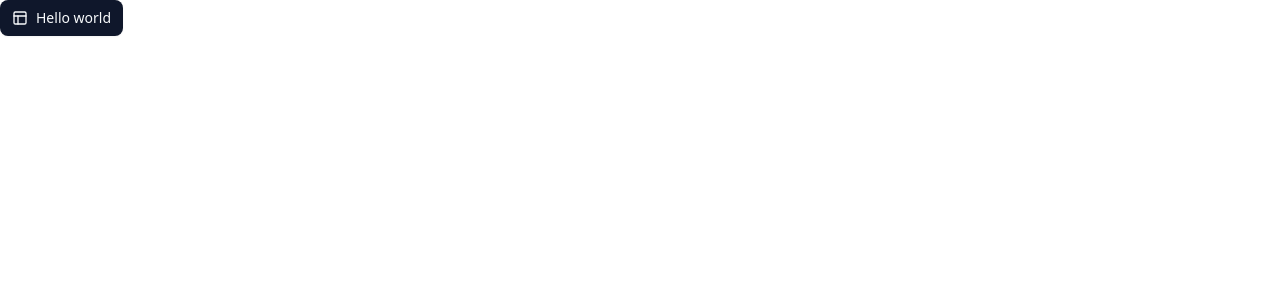
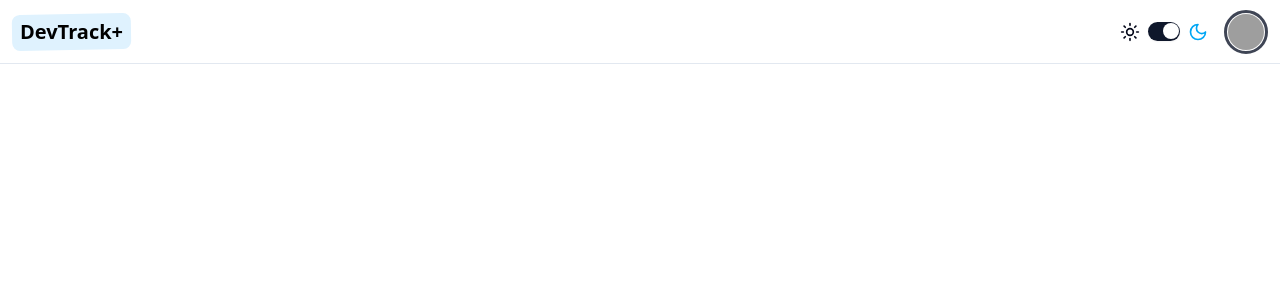
Before and after one commit to dhirajaryaa/DevTrackplus, a React (Vite) app in the folder client/: page / in a window 1280 px wide. Shown: the top 300 px of the page. Built offline with nearby package versions, Linux system fonts and the light colour scheme; grey boxes are pictures that could not be loaded.

Commit message:
style : Add Header and UserProfile components with dark mode toggle and routing

```diff
--- a/client/package.json
+++ b/client/package.json
@@ -17,6 +17,7 @@
     "@radix-ui/react-label": "^2.1.2",
     "@radix-ui/react-separator": "^1.1.2",
     "@radix-ui/react-slot": "^1.1.2",
+    "@radix-ui/react-switch": "^1.1.3",
     "@radix-ui/react-tooltip": "^1.1.8",
     "@tailwindcss/vite": "^4.0.15",
     "class-variance-authority": "^0.7.1",
@@ -25,6 +26,7 @@
     "next-themes": "^0.4.6",
     "react": "^19.0.0",
     "react-dom": "^19.0.0",
+    "react-router-dom": "^7.4.0",
     "sonner": "^2.0.1",
     "tailwind-merge": "^3.0.2",
     "tailwindcss": "^4.0.15",
--- a/client/src/App.jsx
+++ b/client/src/App.jsx
@@ -1,13 +1,9 @@
-import React from 'react'
-import { Button } from './components/ui/button'
-import { Layout } from 'lucide-react'
+import Header from './components/custom/Header'
 
 function App() {
   return (
     <div>
-      <Button >
-        <Layout size={20}/>
-        Hello world</Button>
+      <Header />
     </div>
   )
 }
--- /dev/null
+++ b/client/src/components/custom/Header.jsx
@@ -0,0 +1,53 @@
+import { useState } from "react";
+import { Button } from "../ui/button";
+import UserProfile from "./UserProfile";
+import { Link } from "react-router-dom";
+import { Switch } from "../ui/switch";
+import { Moon, Sun } from "lucide-react";
+
+function Header() {
+  const [isUserLoggedIn, setIsUserLoggedIn] = useState(true);
+  const [isDarkMode, setIsDarkMode] = useState(true);
+  const toggleDarkMode = () => setIsDarkMode(!isDarkMode);
+  return (
+    <header className="fixed top-0 z-50 w-full h-16 bg-white/80 backdrop-blur-2xl border-b flex items-center justify-center">
+      <div className="container mx-auto px-3 flex items-center justify-between">
+        <Logo />
+        <div className="flex items-center space-x-4">
+          {isUserLoggedIn ? (
+            <>
+              <div className="flex items-center space-x-2">
+                <Sun className={`size-5 ${!isDarkMode && "text-sky-500"}`} />
+                <Switch checked={isDarkMode} onCheckedChange={toggleDarkMode} />
+                <Moon className={`size-5 ${isDarkMode && "text-sky-500"}`} />
+              </div>
+              <UserProfile />
+            </>
+          ) : (
+            <>
+              <Link to={"/login"}>
+                <Button variant={"outline"}>Login</Button>
+              </Link>
+              <Link to={"/register"}>
+                <Button>Register</Button>
+              </Link>
+            </>
+          )}
+        </div>
+      </div>
+    </header>
+  );
+}
+
+export default Header;
+
+export const Logo = () => {
+  return (
+    <div className="relative inline-block px-2 py-1 select-none">
+      <div className="absolute top-0 left-0 w-full h-full bg-sky-100 dark:bg-pink-600 rounded-md -rotate-1 -z-5"></div>
+      <span className="text-black dark:text-white font-bold text-xl">
+        DevTrack+
+      </span>
+    </div>
+  );
+};
--- /dev/null
+++ b/client/src/components/custom/UserProfile.jsx
@@ -0,0 +1,59 @@
+import React from "react";
+import {
+  DropdownMenu,
+  DropdownMenuContent,
+  DropdownMenuGroup,
+  DropdownMenuItem,
+  DropdownMenuLabel,
+  DropdownMenuSeparator,
+  DropdownMenuShortcut,
+  DropdownMenuTrigger,
+} from "../ui/dropdown-menu";
+import { LogOut, User } from "lucide-react";
+import { Avatar, AvatarFallback, AvatarImage } from "../ui/avatar";
+
+function UserProfile() {
+  const user = {
+    name: "John Doe",
+    avatar: {
+      url: "https://avatars.githubusercontent.com/u/167156303?s=400&u=afb53fb5cd43448a3281bfdf1501d3a8b2718bc3&v=4",
+    },
+  };
+  return (
+    <DropdownMenu>
+      <DropdownMenuTrigger asChild>
+        <div className="flex items-center justify-center cursor-pointer border-[3px] border-accent-foreground/80 rounded-full p-[1px]">
+          <Avatar className={"cursor-pointer sm:size-9"}>
+            <AvatarImage src={user?.avatar.url} alt={user?.name} />
+            <AvatarFallback className={"font-bold uppercase text-xl"}>
+              {user?.name
+                ?.split(" ")
+                .map((name) => name[0])
+                .join("")}
+            </AvatarFallback>
+          </Avatar>
+        </div>
+      </DropdownMenuTrigger>
+      <DropdownMenuContent>
+        <DropdownMenuLabel className={"text-center"}>
+          My Account
+        </DropdownMenuLabel>
+        <DropdownMenuSeparator />
+        <DropdownMenuGroup>
+          <DropdownMenuItem>
+            <User />
+            Profile
+            <DropdownMenuShortcut>⌘P</DropdownMenuShortcut>
+          </DropdownMenuItem>
+          <DropdownMenuItem>
+            <LogOut />
+            Logout
+            <DropdownMenuShortcut>⌘L</DropdownMenuShortcut>
+          </DropdownMenuItem>
+        </DropdownMenuGroup>
+      </DropdownMenuContent>
+    </DropdownMenu>
+  );
+}
+
+export default UserProfile;
--- /dev/null
+++ b/client/src/components/ui/switch.jsx
@@ -0,0 +1,27 @@
+import * as React from "react"
+import * as SwitchPrimitive from "@radix-ui/react-switch"
+
+import { cn } from "@/lib/utils"
+
+function Switch({
+  className,
+  ...props
+}) {
+  return (
+    <SwitchPrimitive.Root
+      data-slot="switch"
+      className={cn(
+        "peer data-[state=checked]:bg-primary data-[state=unchecked]:bg-input focus-visible:border-ring focus-visible:ring-ring/50 dark:data-[state=unchecked]:bg-input/80 inline-flex h-[1.15rem] w-8 shrink-0 items-center rounded-full border border-transparent shadow-xs transition-all outline-none focus-visible:ring-[3px] disabled:cursor-not-allowed disabled:opacity-50",
+        className
+      )}
+      {...props}>
+      <SwitchPrimitive.Thumb
+        data-slot="switch-thumb"
+        className={cn(
+          "bg-background dark:data-[state=unchecked]:bg-foreground dark:data-[state=checked]:bg-primary-foreground pointer-events-none block size-4 rounded-full ring-0 transition-transform data-[state=checked]:translate-x-[calc(100%-2px)] data-[state=unchecked]:translate-x-0"
+        )} />
+    </SwitchPrimitive.Root>
+  );
+}
+
+export { Switch }
```
Also changed, not shown: 1 other file (tests, documents, lock files or other folders).
